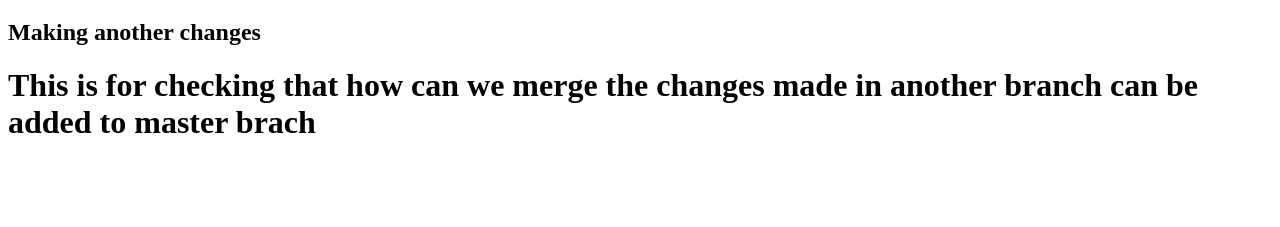
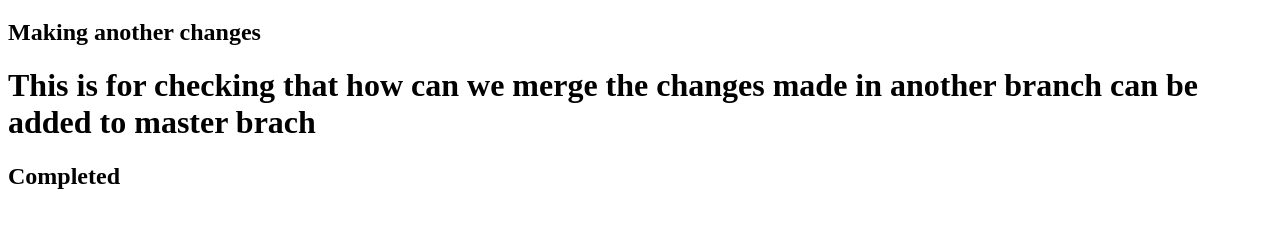
Before and after one commit to DeepakKumar1482/Learning, a plain HTML site: page index.html in a window 1280 px wide. Shown: the part 61-288 px from the top of the page. Drawn offline with Linux system fonts and the light colour scheme.

Commit message:
added another feature

```diff
--- a/index.html
+++ b/index.html
@@ -11,6 +11,7 @@
     <h1>Hello World!</h1>
     <h2>Making another changes</h2>
     <h1>This is for checking that how can we merge the changes made in another branch can be added to master brach</h1>
+    <h2>Completed</h2>
 </body>
 
 </html>
```
